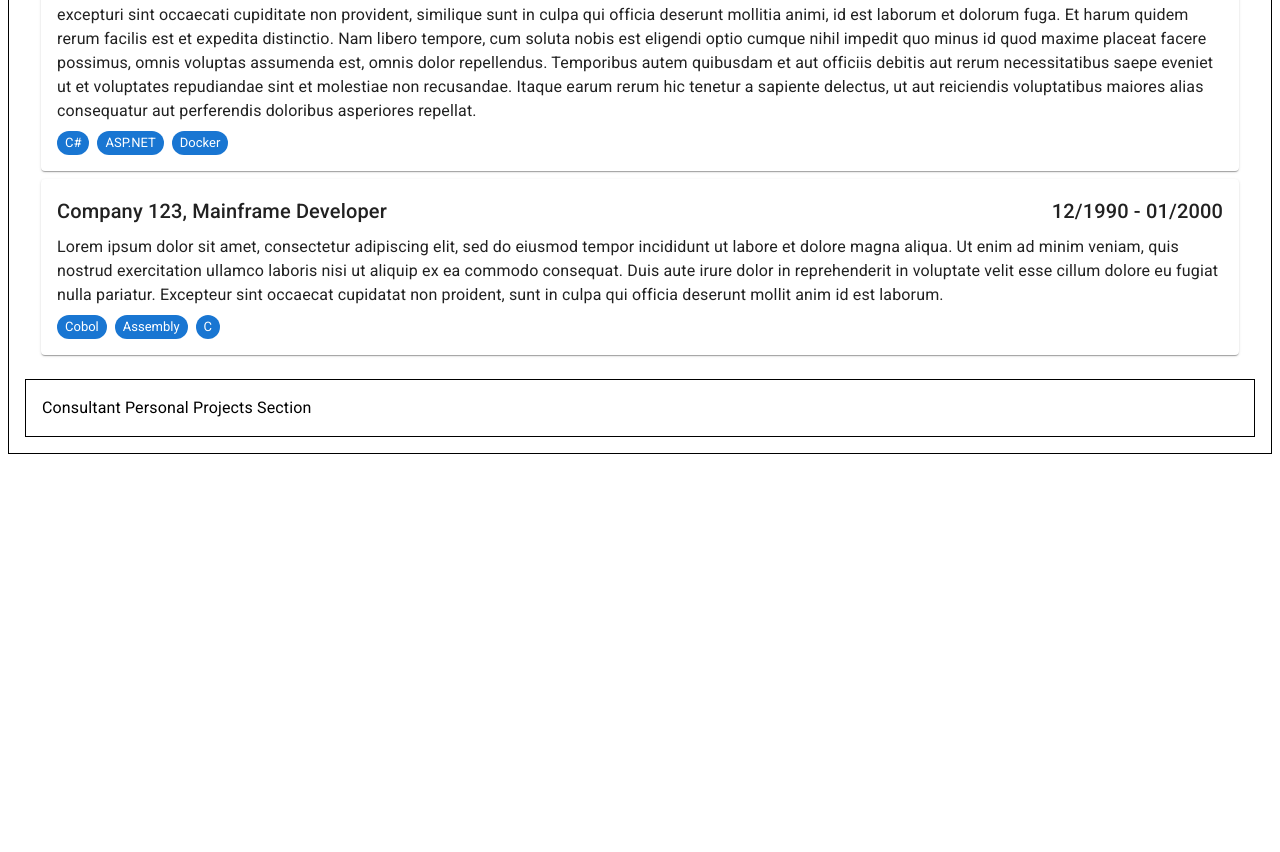
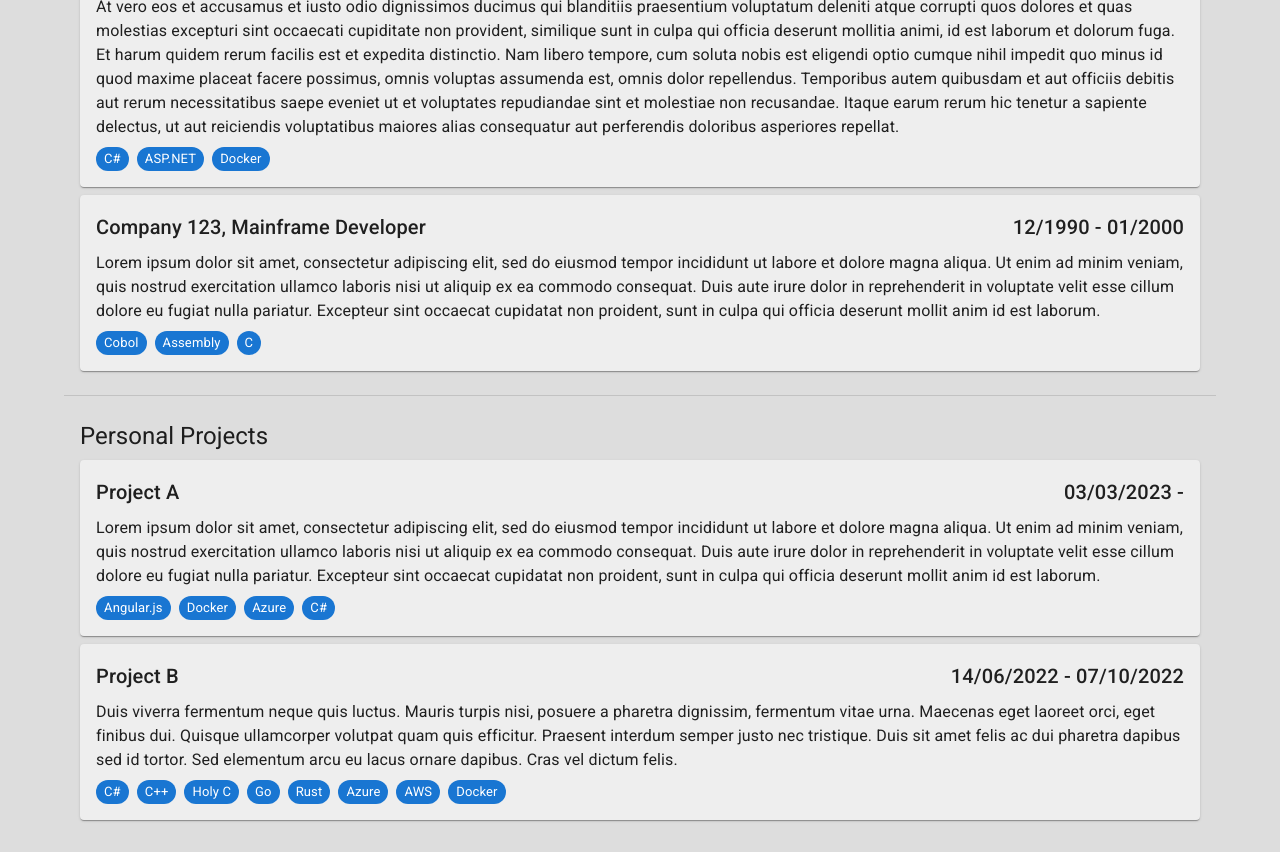
Before and after one commit to mikouzdev/skill-bank, a React app in the folder frontend/: page / in a window 1280 px wide. Shown: the part 840-1692 px from the top of the page. Before the commit the page ends 1302 px from the top, so only its background shows below. Built offline with nearby package versions, Linux system fonts and the light colour scheme; the HTML template or start-up script is replaced by a standard one.

Commit message:
Consultant profile projects section

```diff
--- a/frontend/src/app/App.tsx
+++ b/frontend/src/app/App.tsx
@@ -1,10 +1,14 @@
+import { ThemeProvider, CssBaseline } from "@mui/material";
+import { theme } from "../styles/theme";
+
 import ConsultantProfilePage from "../features/consultant/pages/ConsultantProfilePage";
 
 function App() {
   return (
-    <>
+    <ThemeProvider theme={theme}>
+      <CssBaseline />
       <ConsultantProfilePage />
-    </>
+    </ThemeProvider>
   );
 }
 
--- /dev/null
+++ b/frontend/src/features/consultant/components/PersonalProjects/PersonalProjectItem.tsx
@@ -0,0 +1,37 @@
+import { Box, Typography, Stack, Chip, Paper } from "@mui/material";
+import type { ConsultantProfileProjectItem } from "../../types/types";
+
+type Props = {
+  item: ConsultantProfileProjectItem;
+};
+
+export default function PersonalProjectItem({ item }: Props) {
+  const skills = item.projectSkills.map((skill, i) => (
+    <Chip key={i} label={skill} color="primary" size="small" />
+  ));
+
+  return (
+    <Paper
+      elevation={1}
+      sx={{
+        display: "flex",
+        flexDirection: "column",
+        gap: 1,
+        p: 2,
+      }}
+    >
+      <Stack direction={"row"} spacing={"auto"}>
+        <Typography variant="h6">{`${item.name}`}</Typography>
+        <Typography variant="h6">{`${item.start} - ${
+          item.end ?? ""
+        }`}</Typography>
+      </Stack>
+      <Box>
+        <Typography>{item.description}</Typography>
+      </Box>
+      <Stack direction={"row"} spacing={1}>
+        {skills}
+      </Stack>
+    </Paper>
+  );
+}
--- a/frontend/src/features/consultant/components/PersonalProjects/PersonalProjectsSection.tsx
+++ b/frontend/src/features/consultant/components/PersonalProjects/PersonalProjectsSection.tsx
@@ -1,9 +1,62 @@
-import { Box, Typography } from "@mui/material";
+import { Box, Typography, Stack } from "@mui/material";
+import type { ConsultantProfileProjectItem } from "../../types/types";
+import PersonalProjectItem from "./PersonalProjectItem";
 
 export default function PersonalProjects() {
+  const mockupProjects: ConsultantProfileProjectItem[] = [
+    {
+      id: 1,
+      name: "Project A",
+      description: `Lorem ipsum dolor sit amet, consectetur adipiscing elit,
+      sed do eiusmod tempor incididunt ut labore et dolore magna aliqua.
+      Ut enim ad minim veniam, quis nostrud exercitation ullamco laboris nisi ut aliquip ex ea commodo consequat.
+      Duis aute irure dolor in reprehenderit in voluptate velit esse cillum dolore eu fugiat nulla pariatur.
+      Excepteur sint occaecat cupidatat non proident, sunt in culpa qui officia deserunt mollit anim id est laborum.`,
+      start: "03/03/2023",
+      end: "",
+      projectSkills: ["Angular.js", "Docker", "Azure", "C#"],
+      projectLinks: [{ id: 0, url: "a", label: "b" }],
+    },
+    {
+      id: 2,
+      name: "Project B",
+      description: `Duis viverra fermentum neque quis luctus.
+      Mauris turpis nisi, posuere a pharetra dignissim,
+      fermentum vitae urna. Maecenas eget laoreet orci,
+      eget finibus dui. Quisque ullamcorper volutpat quam quis efficitur.
+      Praesent interdum semper justo nec tristique.
+      Duis sit amet felis ac dui pharetra dapibus sed id tortor.
+      Sed elementum arcu eu lacus ornare dapibus. Cras vel dictum felis. `,
+      start: "14/06/2022",
+      end: "07/10/2022",
+      projectSkills: [
+        "C#",
+        "C++",
+        "Holy C",
+        "Go",
+        "Rust",
+        "Azure",
+        "AWS",
+        "Docker",
+      ],
+      projectLinks: [{ id: 0, url: "a", label: "b" }],
+    },
+  ];
+
   return (
-    <Box sx={{ p: 2, border: 1 }}>
-      <Typography>Consultant Personal Projects Section</Typography>
+    <Box
+      sx={{
+        p: 2,
+      }}
+    >
+      <Stack spacing={1} sx={{ maxWidth: 1200 }}>
+        <Typography variant="h5">Personal Projects</Typography>
+        <Stack spacing={1}>
+          {mockupProjects.map((item) => (
+            <PersonalProjectItem item={item} />
+          ))}
+        </Stack>
+      </Stack>
     </Box>
   );
 }
--- a/frontend/src/features/consultant/components/Skills/SkillsSection.tsx
+++ b/frontend/src/features/consultant/components/Skills/SkillsSection.tsx
@@ -31,7 +31,7 @@ export default function Skills() {
   }
 
   return (
-    <Box sx={{ p: 2, border: 1 }}>
+    <Box sx={{ p: 2 }}>
       <Typography>
         Skills
         <Button>Add new Skill</Button>
--- a/frontend/src/features/consultant/pages/ConsultantProfilePage.tsx
+++ b/frontend/src/features/consultant/pages/ConsultantProfilePage.tsx
@@ -1,4 +1,4 @@
-import { Box } from "@mui/material";
+import { Container, Divider } from "@mui/material";
 import ProfileHeader from "../components/ProfileHeader/ProfileHeader";
 import Skills from "../components/Skills/SkillsSection";
 import PersonalProjects from "../components/PersonalProjects/PersonalProjectsSection";
@@ -33,13 +33,21 @@ export default function ConsultantProfilePage() {
   };
 
   return (
-    <Box
-      sx={{ p: 2, border: 1, display: "flex", flexDirection: "column", gap: 1 }}
+    <Container
+      sx={{
+        p: 2,
+        display: "flex",
+        flexDirection: "column",
+        gap: 1,
+      }}
     >
       <ProfileHeader data={mockupData} />
+      <Divider />
       <Skills />
+      <Divider />
       <ProfessionalExperience />
+      <Divider />
       <PersonalProjects />
-    </Box>
+    </Container>
   );
 }
--- /dev/null
+++ b/frontend/src/styles/theme.ts
@@ -0,0 +1,10 @@
+import { createTheme } from "@mui/material";
+
+export const theme = createTheme({
+  palette: {
+    background: {
+      default: "#DDDDDD",
+      paper: "#EEEEEE",
+    },
+  },
+});
```
Also changed, not shown: frontend/src/features/consultant/types/types.ts (+18 -0 lines).
